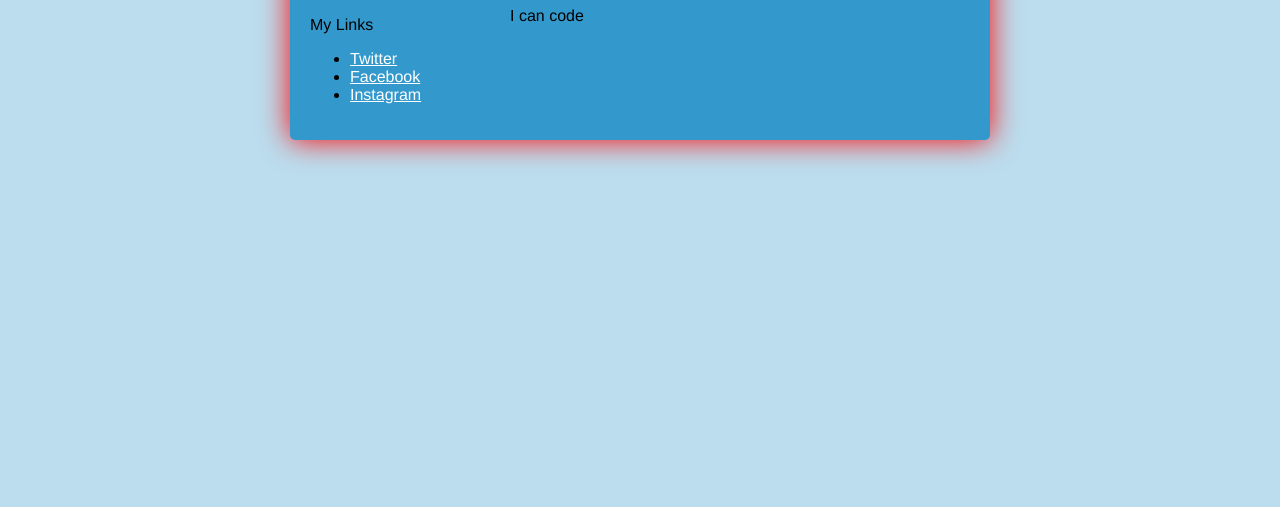
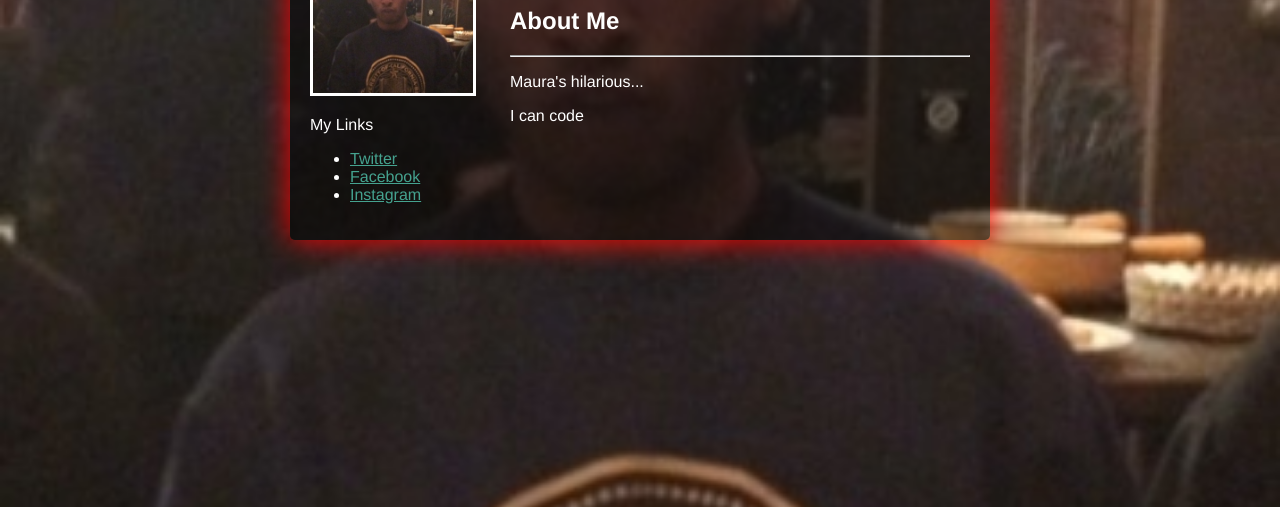
Before and after one commit to aneeshprasad1/aneeshprasad1.github.io, a plain HTML site: page index.html in a window 1280 px wide. Shown: the part 293-800 px from the top of the page. Drawn offline with Linux system fonts and the light colour scheme.

Commit message:
Second Commit

```diff
--- a/main.css
+++ b/main.css
@@ -1,23 +1,35 @@
+html {
+    height: 100%;
+    width: 100%;
+    background: url(aneesh.jpeg) no-repeat center center fixed;
+    -webkit-background-size: cover;
+    -moz-background-size: cover;
+    -o-background-size: cover;
+    background-size: cover;
+}
+
 body {
     font-family: Helvetica,Arial,sans-serif;
-    background-color: #bbddee;
+    /*background-color: #bbddee;*/
 }
 
 #container {
     width: 700px;
     margin: 0 auto;
-    background-color: #3399cc;
+    background-color: rgba(0, 0, 0, 0.5); /*#3399cc;*/
     overflow: hidden;
     border-radius: 5px;
     box-shadow: 0 0 30px #ff0000;
-    margin-top: 100px;
+    margin-top: 200px;
 }
 
 #left-panel {
+    color: #ffffff;
     width: 160px;
 }
 
 #right-panel {
+    color: #ffffff;
     width: 460px;
 }
 
@@ -32,7 +44,7 @@ body {
 }
 
 a {
-    color: #ffffff;
+    color: #45A28F;
 }
 
 a:hover {
```
